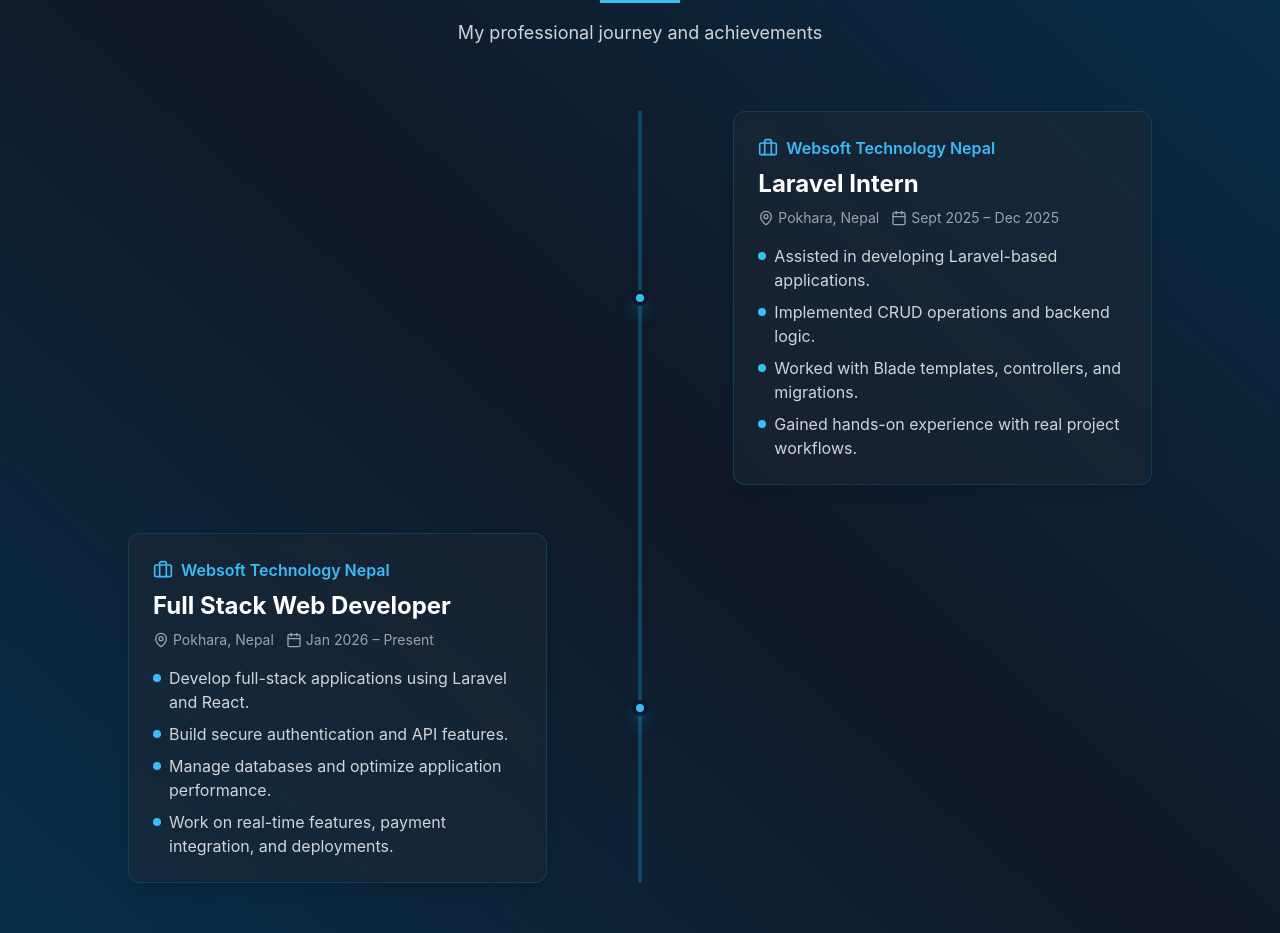
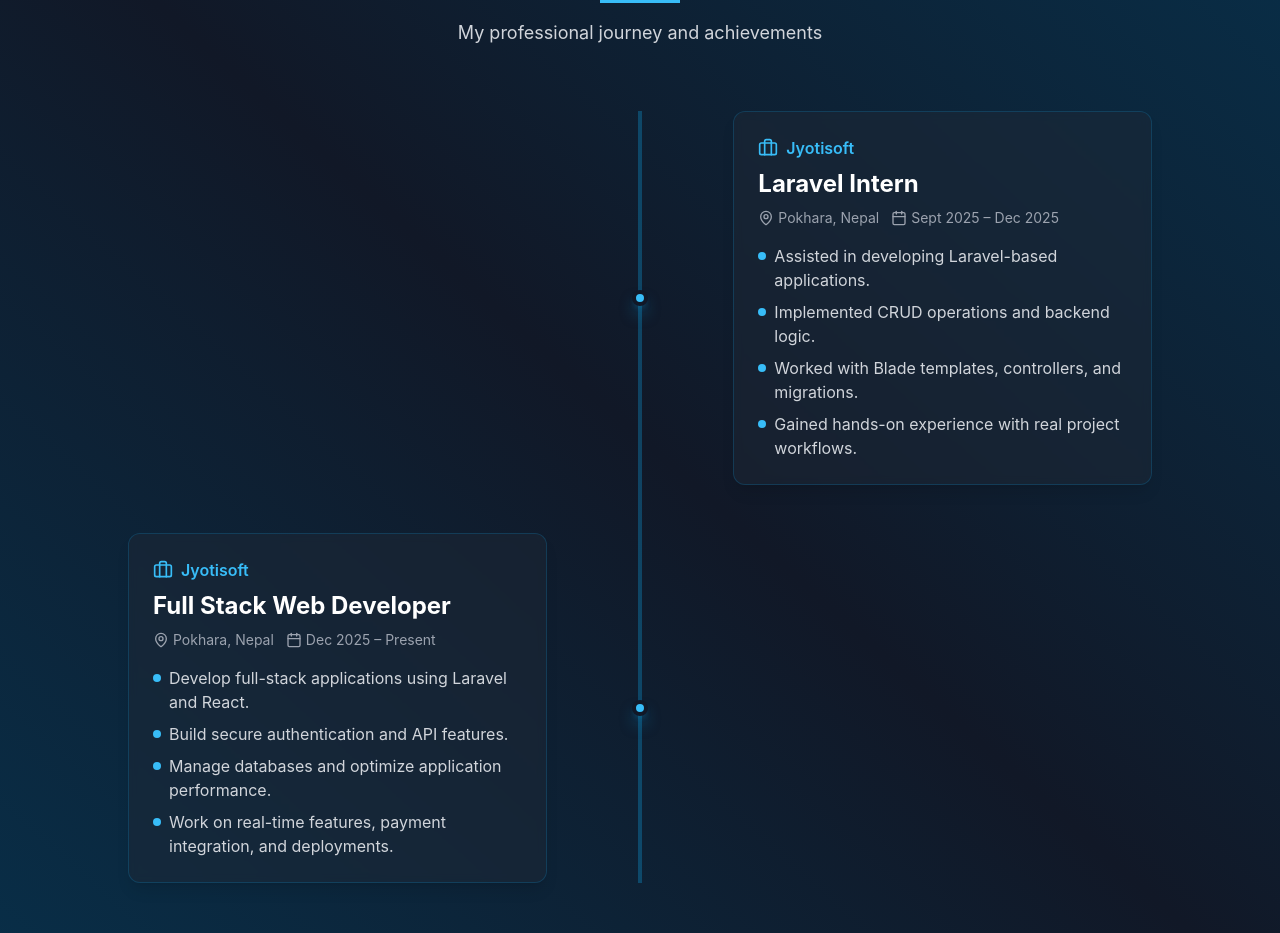
Before and after one commit to shikharbahikmagar/new_portfolio, a React (Vite) app: page / in a window 1280 px wide. Shown: the part 2280-3213 px from the top of the page. Built offline with nearby package versions, Linux system fonts and the light colour scheme.

Commit message:
experience

```diff
--- a/src/components/Experience.jsx
+++ b/src/components/Experience.jsx
@@ -4,7 +4,7 @@
 
   const experience = [
     {
-      company: "Websoft Technology Nepal",
+      company: "Jyotisoft",
       role: "Laravel Intern",
       period: "Sept 2025 – Dec 2025",
       location: "Pokhara, Nepal",
@@ -16,9 +16,9 @@
       ]
     },
     {
-      company: "Websoft Technology Nepal",
+      company: "Jyotisoft",
       role: "Full Stack Web Developer",
-      period: "Jan 2026 – Present",
+      period: "Dec 2025 – Present",
       location: "Pokhara, Nepal",
       description: [
         "Develop full-stack applications using Laravel and React.",
```
